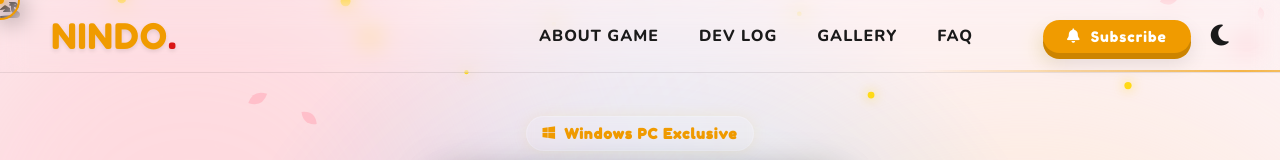
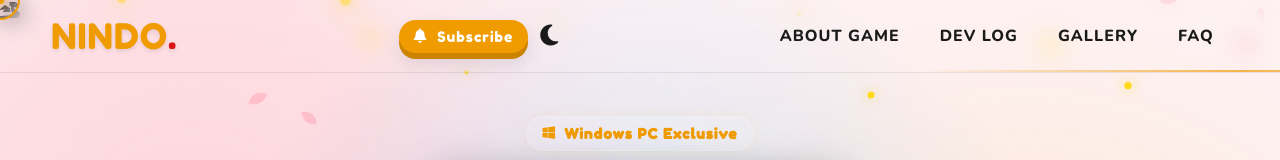
Before and after one commit to devvarshneydv6-png/game-website, a plain HTML site: page index.html in a window 1280 px wide. Shown: the top 160 px of the page. Drawn offline with nearby package versions, Linux system fonts and the light colour scheme.

Commit message:
Moved subscribe button to top right

```diff
--- a/index.html
+++ b/index.html
@@ -52,9 +52,18 @@
                 <span class="logo-text">NINDO<span class="logo-accent">.</span></span>
             </div>
 
-            <button class="mobile-menu-btn" id="mobileMenuBtn" aria-label="Menu">
-                <i class="fas fa-bars"></i>
-            </button>
+            <div class="nav-actions" style="display: flex; gap: 12px; align-items: center;">
+                <a href="#join-shadows" class="btn btn-primary top-subscribe-btn" style="padding: 8px 15px; font-size: 0.9rem;">
+                    <i class="fas fa-bell"></i> <span class="subscribe-text">Subscribe</span>
+                </a>
+                <!-- Theme Toggle Button -->
+                <button id="themeToggle" class="theme-btn" aria-label="Toggle Theme">
+                    <i class="fas fa-moon" id="themeIcon"></i>
+                </button>
+                <button class="mobile-menu-btn" id="mobileMenuBtn" aria-label="Menu">
+                    <i class="fas fa-bars"></i>
+                </button>
+            </div>
 
             <nav id="navMenu">
                 <ul class="nav-links">
@@ -63,15 +72,6 @@
                     <li><a href="#media">Gallery</a></li>
                     <li><a href="#faq">FAQ</a></li>
                 </ul>
-                <div style="display: flex; gap: 20px; align-items: center; margin-left: 15px;">
-                    <a href="#join-shadows" class="btn btn-primary" style="padding: 8px 24px; font-size: 0.9rem;">
-                        <i class="fas fa-bell"></i> Subscribe
-                    </a>
-                    <!-- Theme Toggle Button -->
-                    <button id="themeToggle" class="theme-btn" aria-label="Toggle Theme">
-                        <i class="fas fa-moon" id="themeIcon"></i>
-                    </button>
-                </div>
             </nav>
         </div>
     </header>
--- a/style.css
+++ b/style.css
@@ -895,3 +895,6 @@ footer { padding: 40px 20px; text-align: center; border-top: 1px solid var(--gla
     0% { transform: scale(1.5) translate(0, 0); opacity: 1; }
     100% { transform: scale(0) translate(var(--tx), var(--ty)); opacity: 0; }
 }
+
+
+@media (max-width: 500px) { .top-subscribe-btn { padding: 8px 12px !important; } .subscribe-text { display: none; } .nav-actions { gap: 8px !important; } }
```
